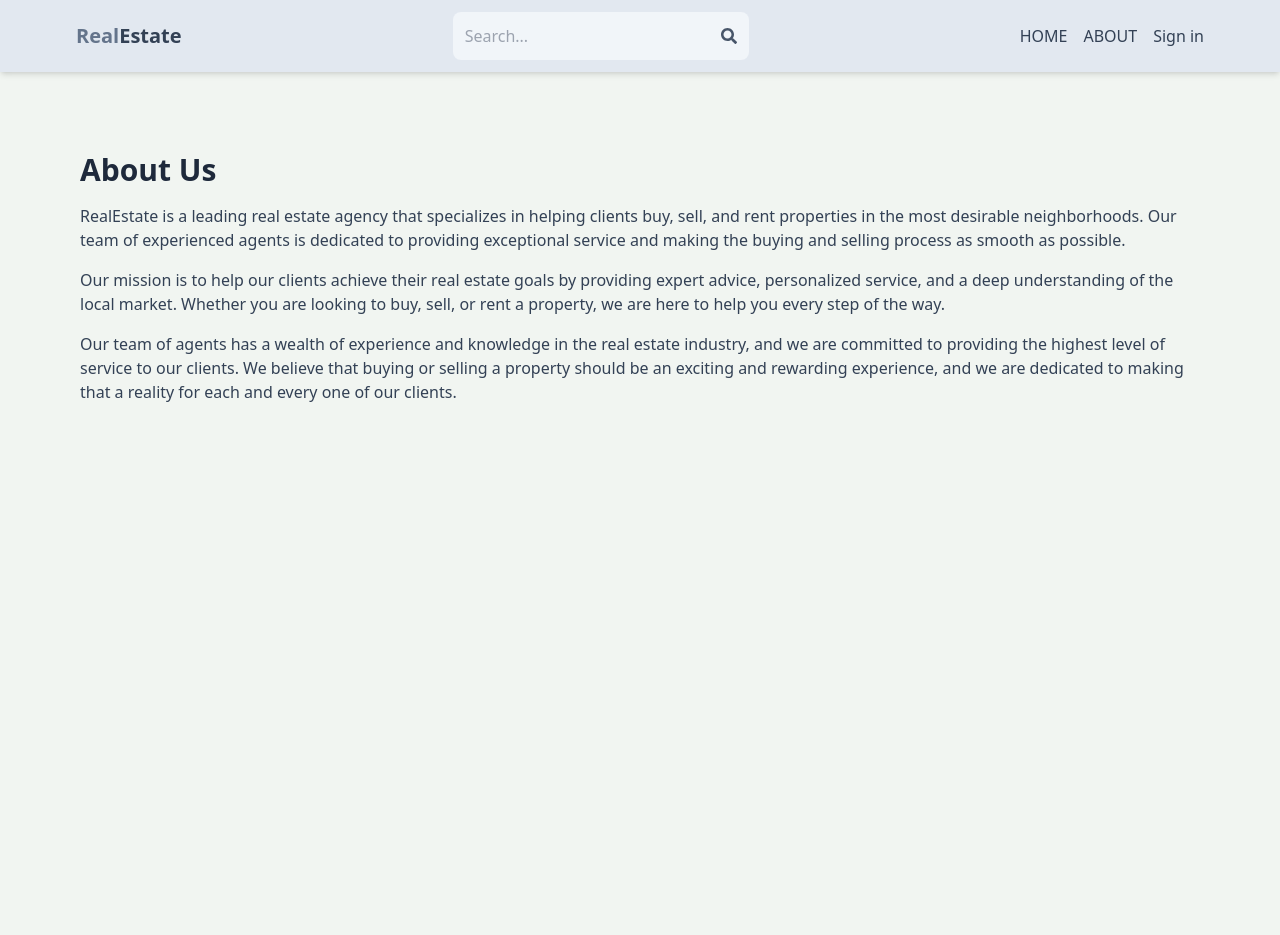
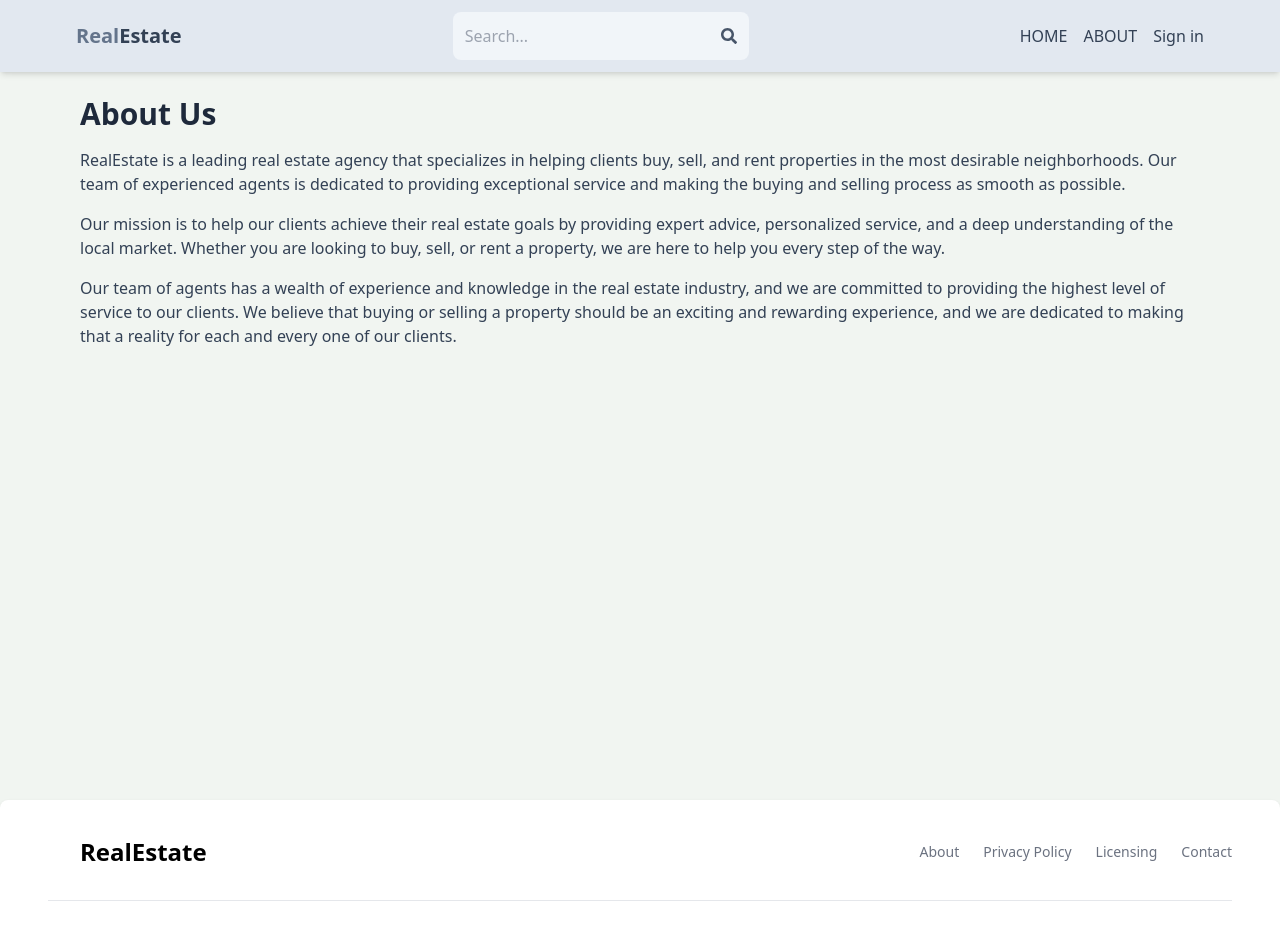
Before and after one commit to MAbdurahman/mern-real-estate, a React (Vite) app in the folder frontend/: page /about in a window 1280 px wide. Shown: the top 935 px of the page. Before the commit the page ends 800 px from the top, so only its background shows below. Built offline with nearby package versions, Linux system fonts and the light colour scheme; no server answers.

Commit message:
Add a temporary layouts/Footer.jsx

```diff
--- a/frontend/src/App.jsx
+++ b/frontend/src/App.jsx
@@ -8,6 +8,7 @@ import SignUp from "./pages/SignUp.jsx";
 import CreateListing from "./pages/CreateListing.jsx";
 import UpdateListing from "./pages/UpdateListing.jsx";
 import PageNotFound from "./pages/PageNotFound.jsx";
+import Footer from "./layouts/Footer.jsx";
 import PrivateRoute from "./components/PrivateRoute.jsx";
 import Listing from "./pages/Listing.jsx";
 import Search from "./pages/Search.jsx";
@@ -30,6 +31,7 @@ export default function App() {
                 </Route>
                 <Route path={"*"} element={<PageNotFound/>}/>
             </Routes>
+            <Footer />
         </BrowserRouter>
 
     );
--- /dev/null
+++ b/frontend/src/layouts/Footer.jsx
@@ -0,0 +1,34 @@
+export default function Footer() {
+
+    return (
+        <footer className="bottom-0 py-1 px-8 bg-white rounded-lg shadow dark:bg-gray-900">
+            <div className="mx-auto w-full max-w-screen-xl p-4 py-6 lg:py-8">
+                <div className="sm:flex sm:items-center sm:justify-between">
+                    <a href="#"
+                       className="flex items-center mb-4 sm:mb-0 space-x-3 rtl:space-x-reverse">
+
+                        <span
+                            className="self-center px-8 text-2xl font-semibold whitespace-nowrap dark:text-white">RealEstate</span>
+                    </a>
+                    <ul className="flex flex-wrap items-center mb-6 text-sm font-medium text-gray-500 sm:mb-0 dark:text-gray-400">
+                        <li>
+                            <a href="#" className="hover:underline me-4 md:me-6">About</a>
+                        </li>
+                        <li>
+                            <a href="#" className="hover:underline me-4 md:me-6">Privacy Policy</a>
+                        </li>
+                        <li>
+                            <a href="#" className="hover:underline me-4 md:me-6">Licensing</a>
+                        </li>
+                        <li>
+                            <a href="#" className="hover:underline">Contact</a>
+                        </li>
+                    </ul>
+                </div>
+                <hr className="my-6 border-gray-200 sm:mx-auto dark:border-gray-700 lg:my-8"/>
+                <span className="block text-sm text-gray-500 sm:text-center dark:text-gray-400">© 2023 <a
+                    href="#" class="hover:underline">RealEstate™</a>. All Rights Reserved.</span>
+            </div>
+        </footer>
+    );
+}
--- a/frontend/src/layouts/Header.jsx
+++ b/frontend/src/layouts/Header.jsx
@@ -24,7 +24,7 @@ export default function Header() {
         }
     }, [location.search]);
 
-    return (<header className='bg-slate-200 shadow-md'>
+    return (<header className='fixed z-50 w-full bg-slate-200 shadow-md'>
             <div className='flex justify-between items-center max-w-6xl mx-auto p-3'>
                 <Link to='/'>
                     <h1 className='font-bold text-sm sm:text-xl flex flex-wrap'>
--- a/frontend/src/pages/About.jsx
+++ b/frontend/src/pages/About.jsx
@@ -1,6 +1,6 @@
 export default function About() {
 
-    return (<div className='py-20 px-4 max-w-6xl mx-auto'>
+    return (<div className='min-h-screen h-3/5 pt-24 px-4 mt-0 pb-0 max-w-6xl mx-auto'>
             <h2 className='text-3xl font-bold mb-4 text-slate-800'>About Us</h2>
             <p className='mb-4 text-slate-700'>RealEstate is a leading real estate agency that specializes in helping
                 clients buy, sell, and rent properties in the most desirable neighborhoods. Our team of experienced
```
